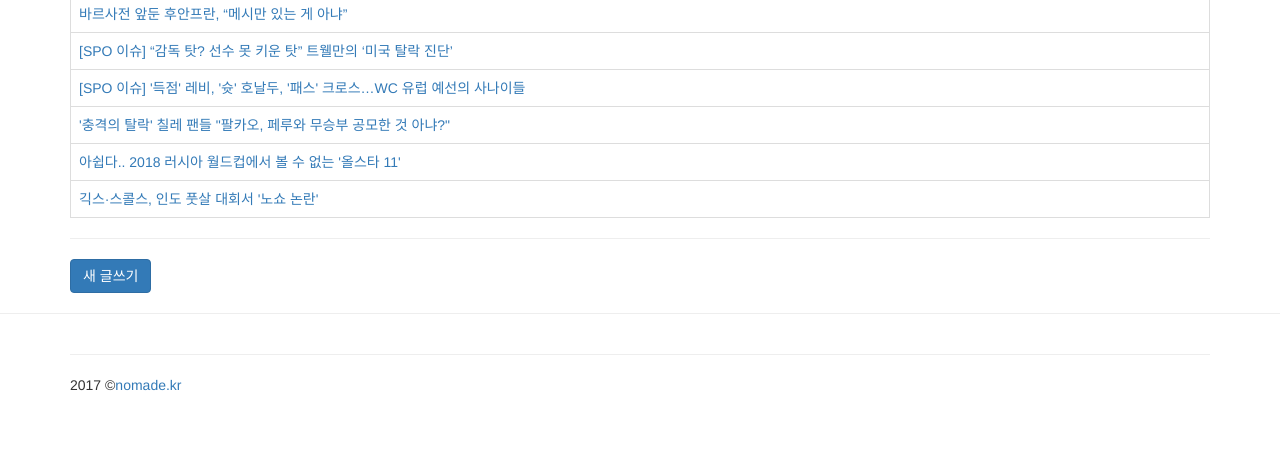
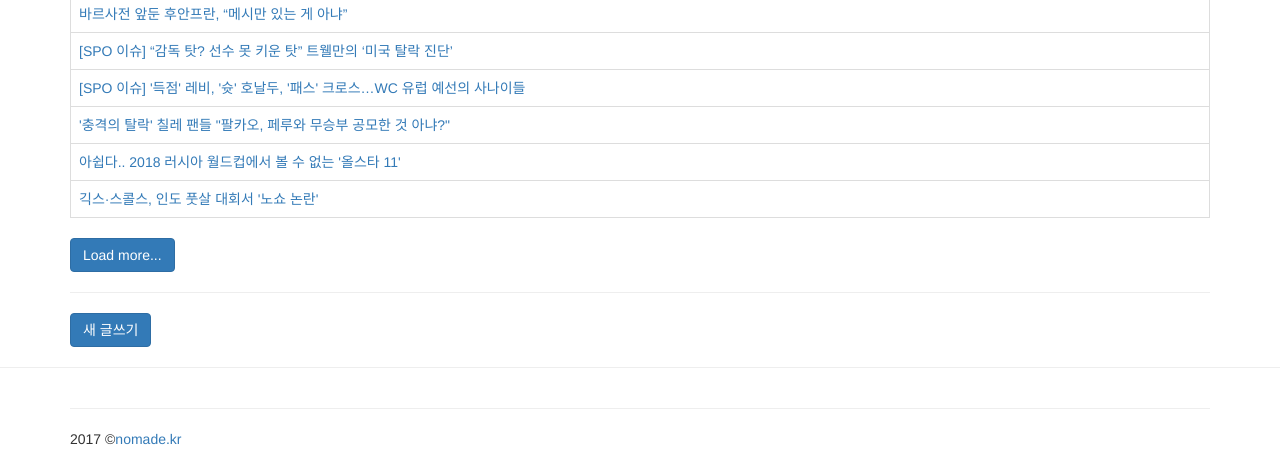
Before and after one commit to MoonKwangjin/ajax_study, a Django app: page / in a window 1280 px wide. Shown: the part 854-1313 px from the top of the page. Before the commit the page ends 1245 px from the top, so only its background shows below. Run offline with Django 3.2, Linux system fonts and the light colour scheme; data comes from the database, SQL or seed files in the repository; some libraries are stand-ins or nearby versions.

Commit message:
load_more 기능 추가

```diff
--- a/blog/templates/blog/index.html
+++ b/blog/templates/blog/index.html
@@ -5,20 +5,18 @@
         $(function() {
             var $win = $(window);
             var is_loading = false;
+            var current_page = null;
             // 매 화면 스크롤마다 호출
-            $win.scroll(function() {
-                // 문서의 끝에 도달했는가?
-                var diff = $(document).height() - parseInt($win.height());
 
-                if ((!is_loading) && (diff == Math.round($win.scrollTop()))) {
-                    var search_params = new URLSearchParams(window.location.search); // 현재 페이지의 GET인자를 가공
-                    var current_page = parseInt(search_params.get('page')) || 1; // GET인자 page를 획득하고 없으면 1을 반환
-                    var next_page_url = '?page=' + (current_page + 1); // 다음 페이지를 요청하기 위한 URL생성
+            var load_more =function () {
+                 if(!is_loading){
+                        var next_page= (current_page || 1)+1;
+                        var next_page_url = '?page=' + next_page; // 다음 페이지를 요청하기 위한 URL생성
                         is_loading = true;
                         $.get(next_page_url).
                         done(function(html) {
                             $('#post-list tbody').append(html);
-                        history.pushState({}, '', next_page_url);
+                            current_page = next_page;
                         }).
                         fail(function(xhr, textStatus, error) {
                             console.log(textStatus);
@@ -28,7 +26,17 @@
                             is_loading = false;
                         });
                     }
+            };
+            $win.scroll(function() {
+                // 문서의 끝에 도달했는가?
+                var diff = $(document).height() - parseInt($win.height());
+
+                if (diff == Math.round($win.scrollTop())) {
+                    console.log("바닥");
+                    load_more();
+                }
             });
+            $('#load_more-btn').click(load_more);
         });
     </script>
 {% endblock %}
@@ -42,7 +50,7 @@
                     {% include "blog/_post_list.html" %}
                     </tbody>
                 </table>
-
+                <a id="load_more-btn" class="btn btn-primary">Load more...</a>
                 <hr/>
                 <a href="{% url "blog:post_new" %}" class="btn btn-primary">새 글쓰기</a>
             </div>
```
Lines whose indentation alone changed are shown as unchanged.
